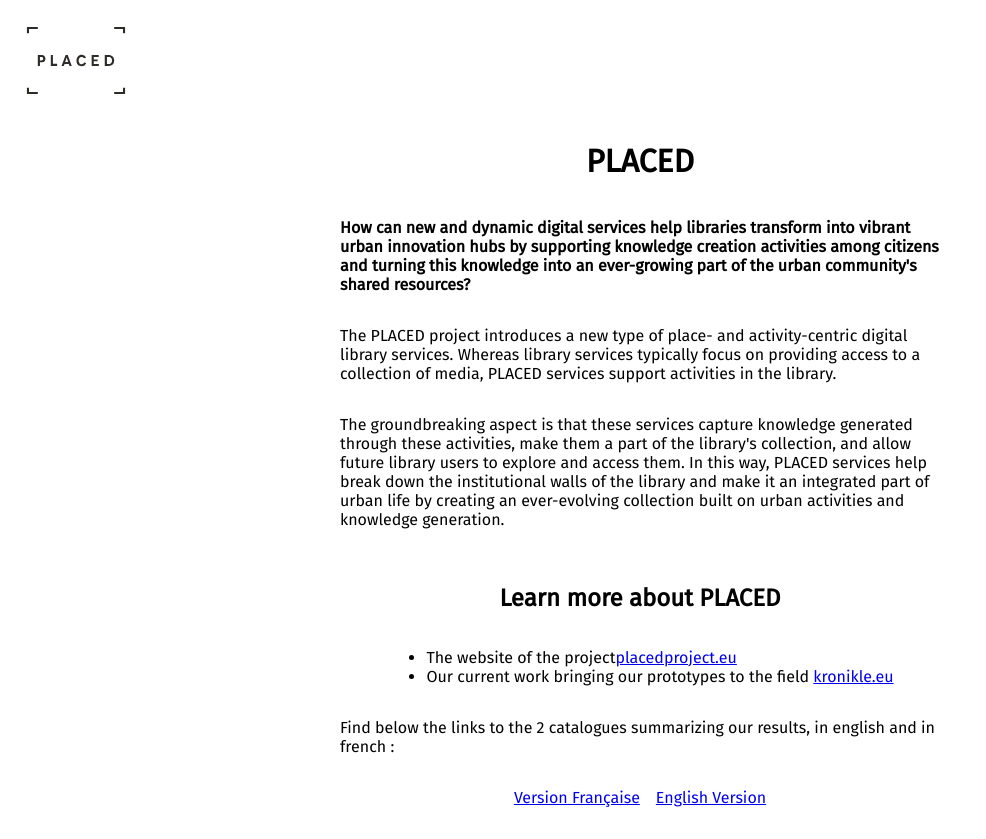
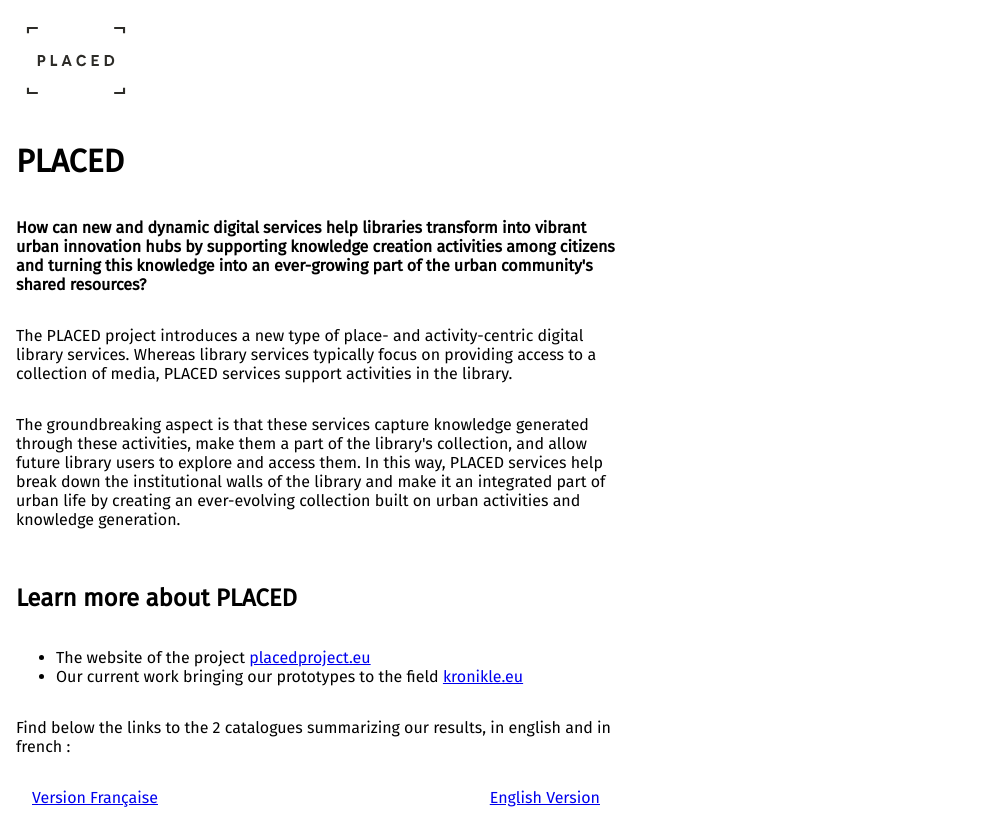
Before and after one commit to Karalix/catalogue-placed, a Nuxt app: page / in a window 1280 px wide. Shown: the whole page, without its empty margins (0-986 px from the left). Built offline with nearby package versions, Linux system fonts and the light colour scheme.

Commit message:
Update app.vue

```diff
--- a/app.vue
+++ b/app.vue
@@ -3,6 +3,7 @@
     <div class="header">
       <img class="placed-logo" src="~/assets/Logo_Placed.svg"/>
     </div>
+    <div class="ubermain">
       <div class="main">
         <h1>PLACED</h1>
         <p class="intro">How can new and dynamic digital services help libraries transform into vibrant urban innovation hubs by supporting knowledge creation activities among citizens and turning this knowledge into an ever-growing part of the urban community's shared resources?</p>
@@ -11,13 +12,14 @@
         <br/>
         <h2>Learn more about PLACED</h2>
         <ul>
-        <li>The website of the project<a href="https://placedproject.eu/">placedproject.eu</a></li>
+          <li>The website of the project <a href="https://placedproject.eu/">placedproject.eu</a></li>
           <li>Our current work bringing our prototypes to the field <a href="https://www.kronikle.eu">kronikle.eu</a></li>
         </ul>
         <p>Find below the links to the 2 catalogues summarizing our results, in english and in french :</p>
         <div class="links">
           <a href="/fr-catalogue-s.pdf">Version Française</a>
           <a href="/eng-catalogue-v3-s.pdf">English Version</a>
+        </div>
       </div>
     </div>
   </div>
@@ -42,12 +44,16 @@
   width: 120px
 }
 
+.ubermain {
+  display: flex;
+  align-items: center;
+}
+
 .main {
   display: flex;
   flex-direction: column;
   justify-content: center;
   justify-items: center;
-  align-items: center;
   padding: 0.5em;
 }
 
```
Lines whose indentation alone changed are shown as unchanged.
